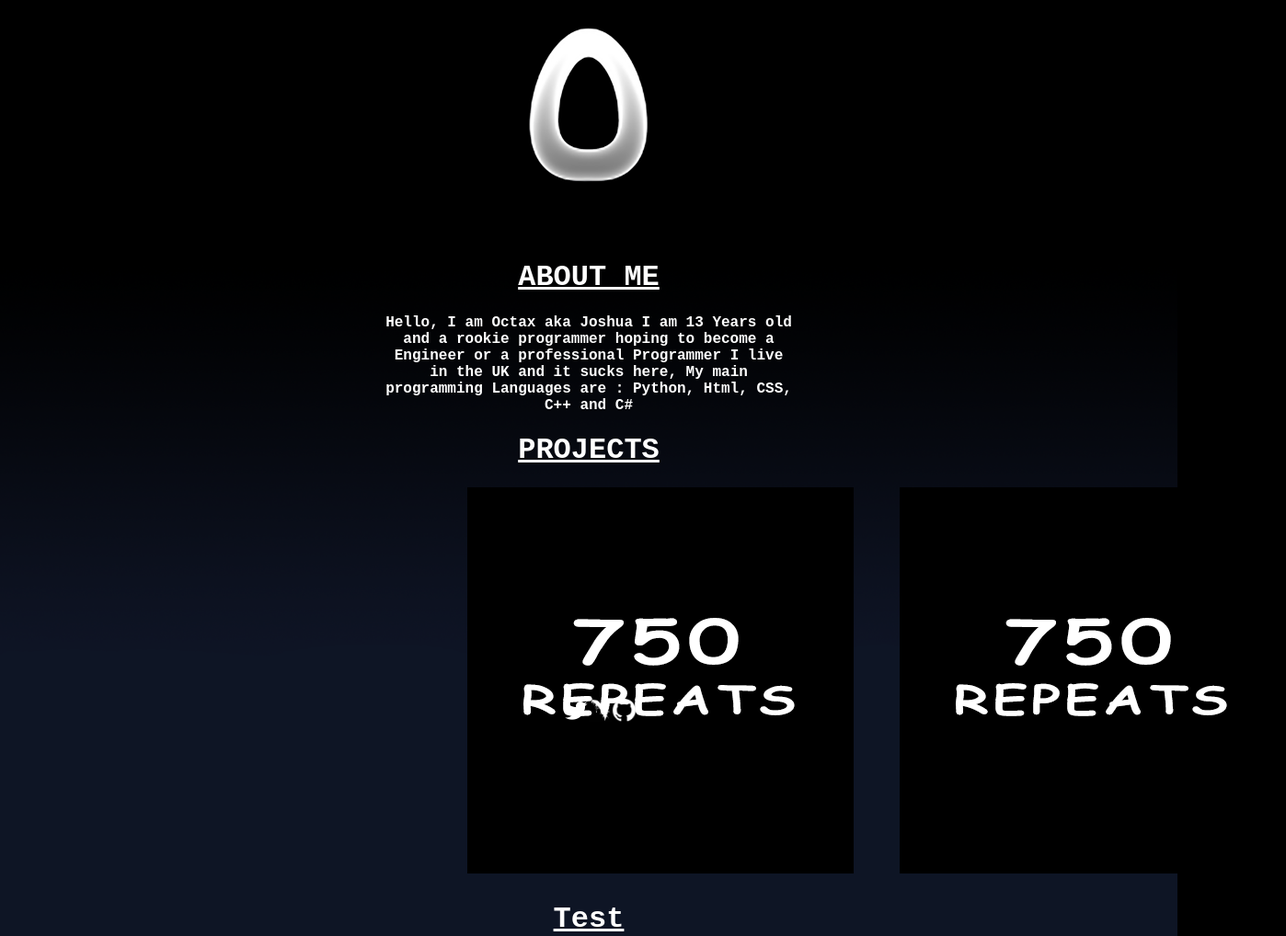
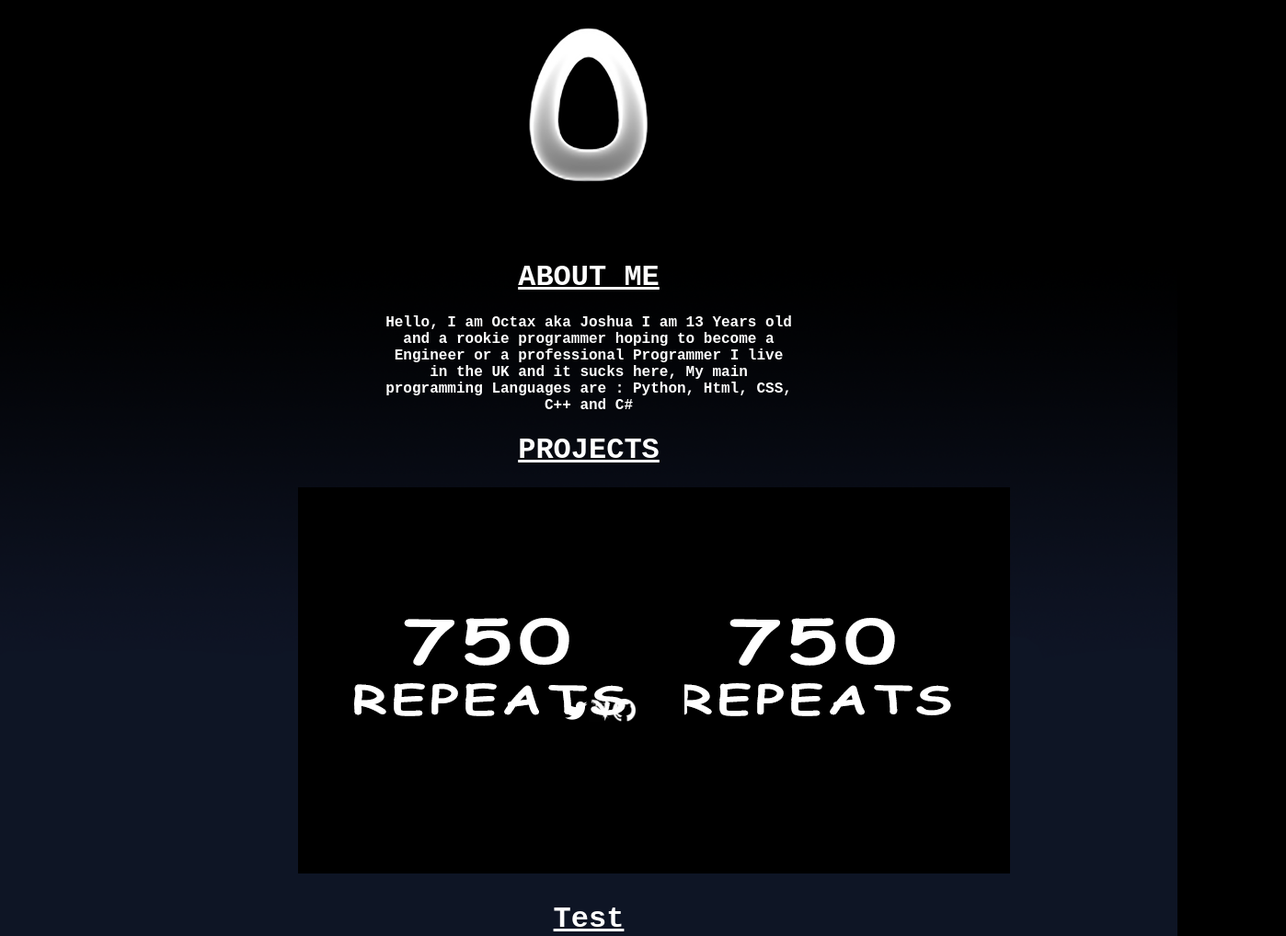
Before and after one commit to 0ctax/0ctax.github.io, a plain HTML site: page index.html in a window 1280 px wide. Shown: the whole page at 92% size, 1398 px wide, since content can reach past the window. Drawn offline with Linux system fonts and the light colour scheme.

Commit message:
Update index.html

```diff
--- a/index.html
+++ b/index.html
@@ -77,13 +77,13 @@
 	.DemoProgram
 	{
 		position: absolute;
-		left: 500px;
+		left: 53%;
 	}
 
 	.DemoProgram2
 	{
 		position: absolute;
-		left: 970px;
+		left: 25%;
 	}
 
 	.Imagesa
```
